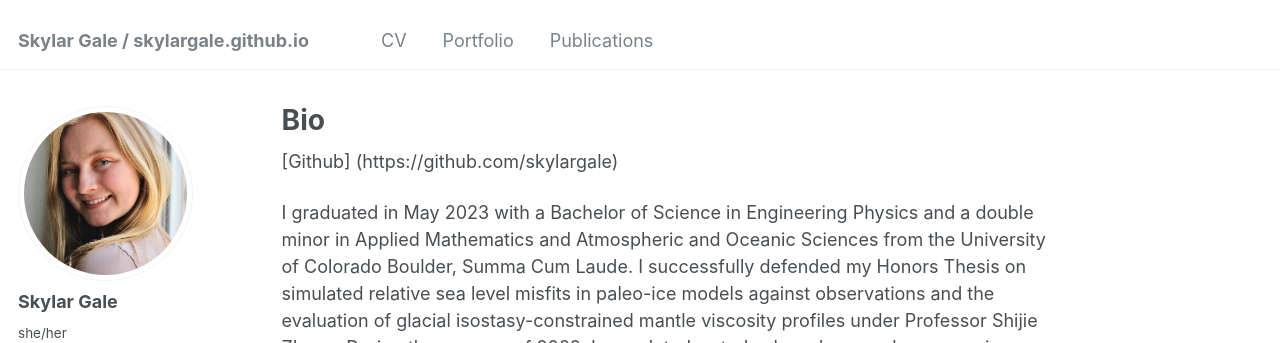
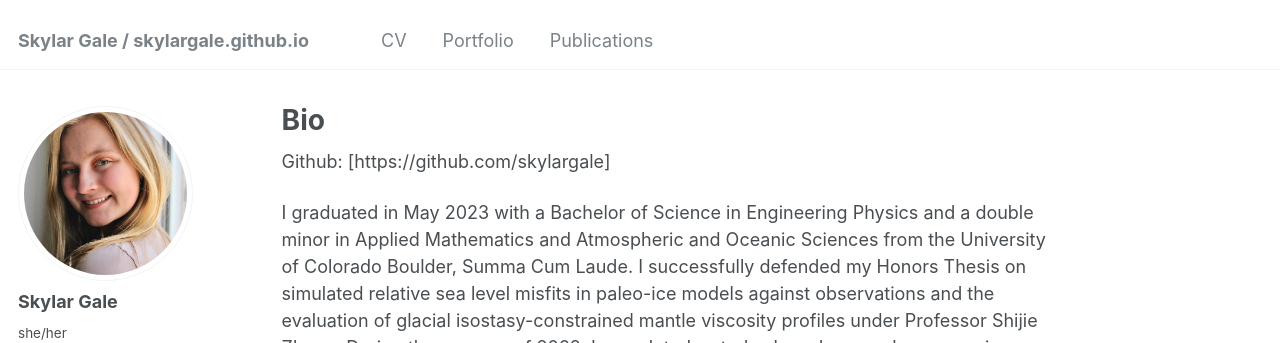
Before and after one commit to skylargale/skylargale.github.io, a Jekyll site: the page built from _pages/about.md, in a window 1280 px wide and 1180 px high. Shown: the top 343 px of the window. Built offline with Jekyll 4.4.1, drawn with Linux system fonts in a browser that asks for light colours; some web fonts are replaced; part of the change alters nothing that is shown.

```diff
--- a/_pages/about.md
+++ b/_pages/about.md
@@ -7,7 +7,7 @@ redirect_from:
   - /about.html
 ---
 
-[Github] (https://github.com/skylargale)
+Github: [https://github.com/skylargale]
 
 I graduated in May 2023 with a Bachelor of Science in Engineering Physics and a double minor in Applied Mathematics and Atmospheric and Oceanic Sciences from the University of Colorado Boulder, Summa Cum Laude. I successfully defended my Honors Thesis on simulated relative sea level misfits in paleo-ice models against observations and the evaluation of glacial isostasy-constrained mantle viscosity profiles under Professor Shijie Zhong. During the summer of 2022, I completed a study abroad research program in Iceland. I researched glaciological impacts due to climate change and the corresponding effects on Iceland's hydrological system, focusing on the Vatnajökull ice cap.
 
```
